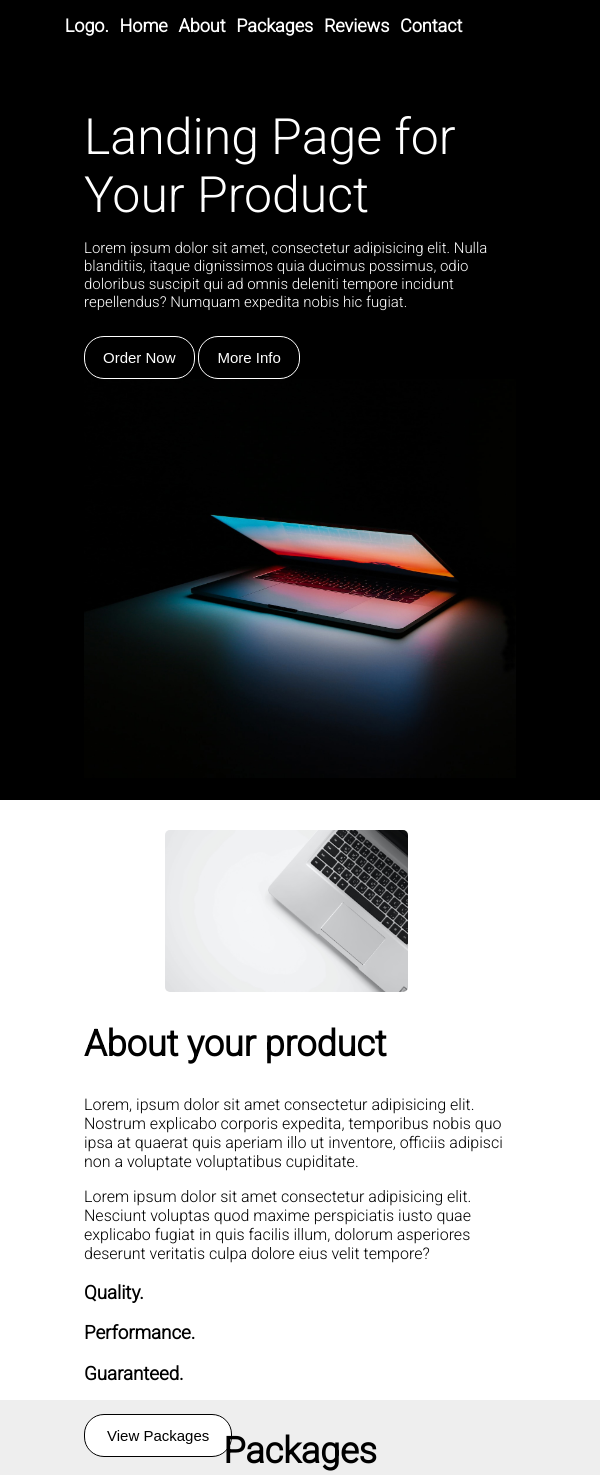
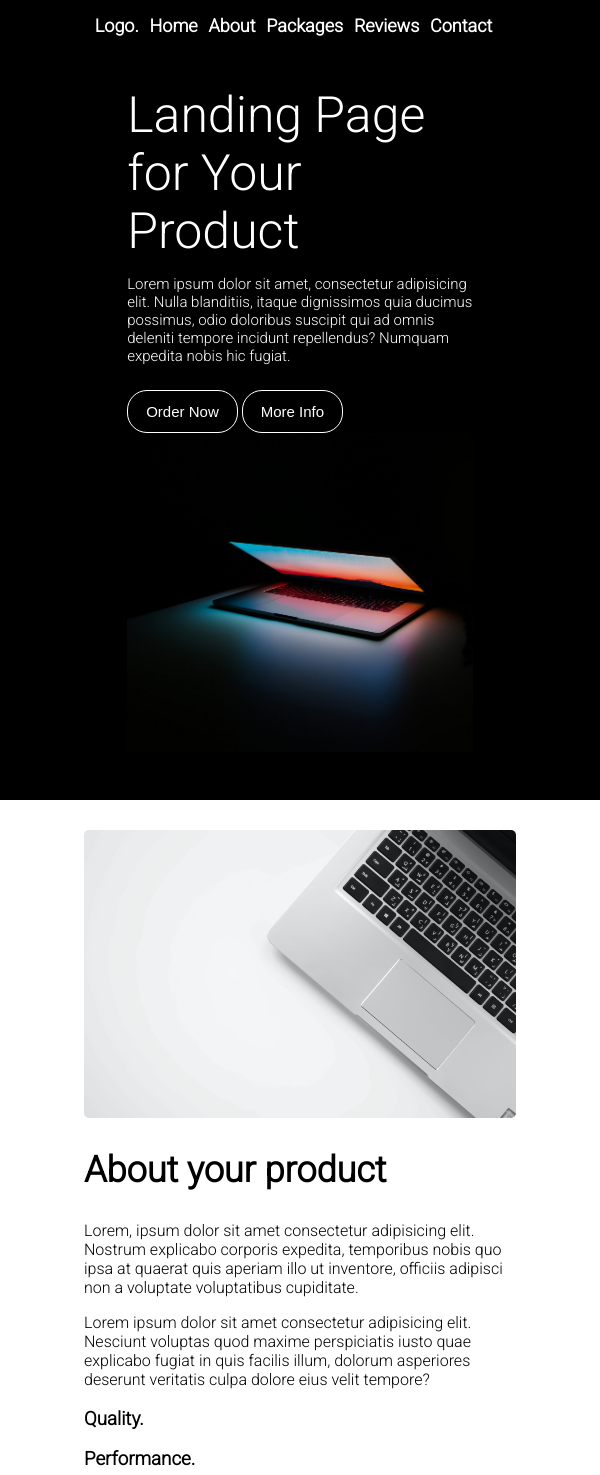
Before and after one commit to Stefan-RR/Stefan-RR.github.io-Product-Landing-Page, a plain HTML site: page index.html in a window 600 px wide. Shown: the top 1475 px of the page. Drawn offline with Linux system fonts and the light colour scheme.

Commit message:
Fixed "about" sizing for mobile

```diff
--- a/src/index.css
+++ b/src/index.css
@@ -40,14 +40,14 @@ body {
     color: white;
 }
 .container {
-    max-width: 1500px;
+    max-width: 90%;
     margin-right: auto;
     margin-left: auto;
 }
 .row {
     display: flex;
     flex-wrap: wrap;
-    max-width: 90%;
+    max-width: 80%;
     margin-left: auto;
     margin-right: auto;
 }
@@ -82,36 +82,6 @@ h2 {
     max-width: 100%;
     height: auto;
 }
-@media only screen and (min-width: 400px) and (max-width: 767px) {
-    .image {
-        max-width: 80%;
-        margin-left: auto;
-        margin-right: auto;
-    }
-    .caption{
-        max-width: 80%;
-        margin-left: auto;
-        margin-right: auto;
-        padding-top: 20%;
-    }
-    #hero {
-        height: 100vh;
-    }
-    #about {
-        height: 100vh;
-    }
-    .aboutImageDiv {
-        max-width: 80%;
-        margin-left: auto;
-        margin-right: auto;
-    }
-    .aboutCaption {
-        max-width: 80%;
-        margin-left: auto;
-        margin-right: auto;
-        padding-top: 5%;
-    }
-}
 .heroButton {
     background-color: black;
     color: white;
@@ -134,7 +104,7 @@ h2 {
 }
 .aboutContainer {
     display: flex;
-    max-width: 1000px;
+    max-width: 75%;
     margin-right: auto;
     margin-left: auto;
     padding-top: 5%
@@ -152,6 +122,9 @@ h2 {
 .aboutImage {
     max-width: 90%;
     border-radius: 5px;
+}
+.aboutCaption {
+    max-width: 50%;
 }
 .aboutButton {
     background-color: white;
@@ -216,3 +189,39 @@ h2 {
     padding-top: 5%;
     text-align: center;
 }
+@media only screen and (min-width: 400px) and (max-width: 767px) {
+    .image {
+        max-width: 80%;
+        margin-left: auto;
+        margin-right: auto;
+    }
+    .caption{
+        max-width: 80%;
+        margin-left: auto;
+        margin-right: auto;
+        padding-top: 20%;
+    }
+    .aboutContainer {
+        max-width: 100%;
+    }
+    .aboutImageDiv {
+        max-width: 80%;
+        margin-left: auto;
+        margin-right: auto;
+    }
+    .aboutImage {
+        max-width: 100%;
+    }
+    .aboutCaption {
+        max-width: 80%;
+        margin-left: auto;
+        margin-right: auto;
+        padding-top: 5%;
+    }
+    #hero {
+        height: 100vh;
+    }
+    #about {
+        height: 100vh;
+    }
+}
```
